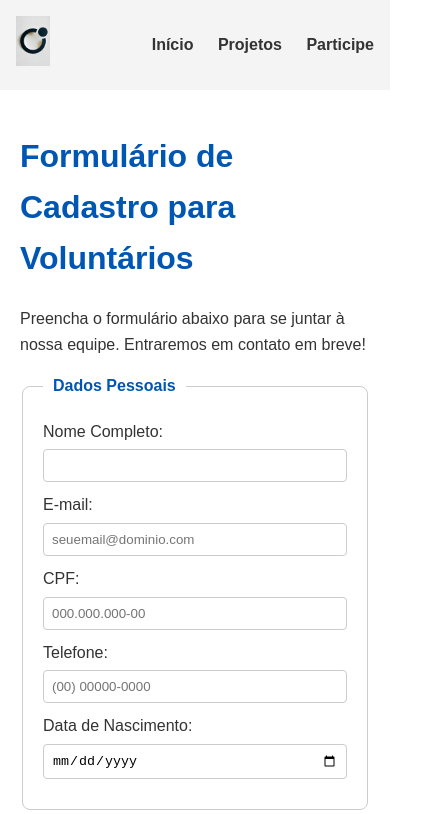
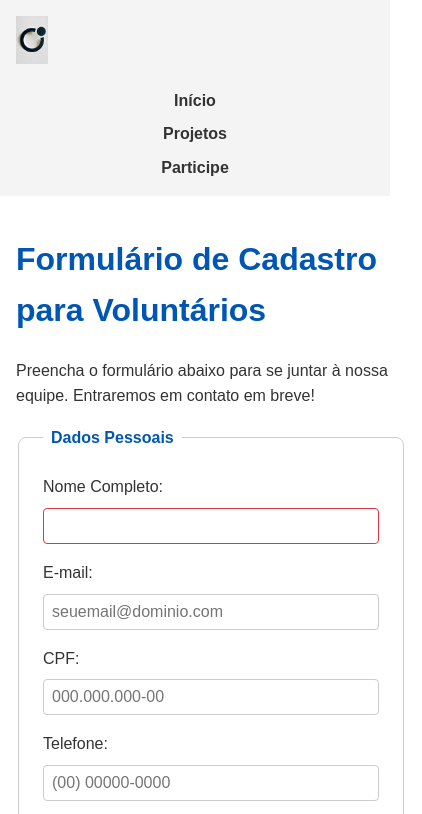
Before and after one commit to ProBezerra/PROJETO-ONG, a plain HTML site: page projeto-ong/seu-projeto-ong/index/cadastro.html in a window 390 px wide. Shown: the top 814 px of the page, 422 px wide, since content can reach past the window. Drawn offline with Linux system fonts and the light colour scheme; files that its build step writes are made by us from their sources; files whose address does not match are found by name.

Commit message:
Update style.css

```diff
--- a/projeto-ong/seu-projeto-ong/css/style.css
+++ b/projeto-ong/seu-projeto-ong/css/style.css
@@ -1,20 +1,64 @@
 /* Estilos gerais e reset básico */
+:root {
+    /* Paleta de Cores */
+    --cor-primaria: #007bff; /* Azul vibrante */
+    --cor-secundaria: #0056b3; /* Azul mais escuro */
+    --cor-neutra-clara: #f4f4f4; /* Cinza claro */
+    --cor-neutra-media: #ccc; /* Cinza médio */
+    --cor-neutra-escura: #333; /* Cinza escuro para texto */
+    --cor-sucesso: #28a745; /* Verde para sucesso */
+    --cor-alerta: #ffc107; /* Amarelo para alerta */
+    --cor-erro: #dc3545; /* Vermelho para erro */
+
+    /* Tipografia */
+    --tamanho-fonte-xs: 0.75rem; /* 12px */
+    --tamanho-fonte-sm: 0.875rem; /* 14px */
+    --tamanho-fonte-base: 1rem; /* 16px */
+    --tamanho-fonte-lg: 1.25rem; /* 20px */
+    --tamanho-fonte-xl: 1.5rem; /* 24px */
+    --tamanho-fonte-xxl: 2rem; /* 32px */
+
+    /* Espaçamento Modular (base 8px) */
+    --espaco-1: 0.5rem; /* 8px */
+    --espaco-2: 1rem; /* 16px */
+    --espaco-3: 1.5rem; /* 24px */
+    --espaco-4: 2rem; /* 32px */
+    --espaco-5: 3rem; /* 48px */
+    --espaco-6: 4rem; /* 64px */
+
+    /* Outras variáveis */
+    --borda-arredondada: 0.5rem; /* 8px */
+    --transicao-padrao: 0.3s ease;
+
+    /* Breakpoints */
+    --breakpoint-xs: 320px;
+    --breakpoint-sm: 576px;
+    --breakpoint-md: 768px;
+    --breakpoint-lg: 992px;
+    --breakpoint-xl: 1200px;
+}
+
 body {
     font-family: sans-serif;
     line-height: 1.6;
     margin: 0;
-    color: #333;
+    color: var(--cor-neutra-escura);
+    font-size: var(--tamanho-fonte-base);
+    display: grid;
+    grid-template-rows: auto 1fr auto; /* Header, Main content, Footer */
+    min-height: 100vh;
 }
 
 main {
-    padding: 20px;
+    padding: var(--espaco-3);
     max-width: 900px;
     margin: 0 auto;
+    width: 100%;
 }
 
 header, footer {
-    background-color: #f4f4f4;
-    padding: 1rem;
+    background-color: var(--cor-neutra-clara);
+    padding: var(--espaco-2);
     text-align: center;
 }
 
@@ -22,82 +66,223 @@ nav {
     display: flex;
     justify-content: space-between;
     align-items: center;
+    flex-wrap: wrap; /* Permite que os itens da nav quebrem a linha */
 }
 
 nav ul {
     list-style: none;
     padding: 0;
+    margin: 0;
+    display: flex;
+    gap: var(--espaco-3);
 }
 
 nav ul li {
     display: inline;
-    margin-left: 20px;
 }
 
 nav a {
     text-decoration: none;
-    color: #333;
+    color: var(--cor-neutra-escura);
     font-weight: bold;
+    transition: color var(--transicao-padrao);
+}
+
+nav a:hover, nav a:focus {
+    color: var(--cor-primaria);
+    outline: none; /* Remove o outline padrão para melhor controle visual */
 }
 
 .logo {
-    max-height: 50px;
+    max-height: var(--espaco-5);
 }
 
 h1, h2, h3 {
-    color: #0056b3;
+    color: var(--cor-secundaria);
 }
 
 /* Imagens */
 .hero-banner, .projeto-card img {
     width: 100%;
     height: auto;
-    border-radius: 8px;
+    border-radius: var(--borda-arredondada);
 }
+
+/* Grid de 12 Colunas */
+.grid-container {
+    display: grid;
+    grid-template-columns: repeat(12, 1fr);
+    gap: var(--espaco-2);
+}
+
+.col-1 { grid-column: span 1; }
+.col-2 { grid-column: span 2; }
+.col-3 { grid-column: span 3; }
+.col-4 { grid-column: span 4; }
+.col-5 { grid-column: span 5; }
+.col-6 { grid-column: span 6; }
+.col-7 { grid-column: span 7; }
+.col-8 { grid-column: span 8; }
+.col-9 { grid-column: span 9; }
+.col-10 { grid-column: span 10; }
+.col-11 { grid-column: span 11; }
+.col-12 { grid-column: span 12; }
 
 /* Formulário */
 .form-cadastro {
     display: flex;
     flex-direction: column;
-    gap: 20px;
+    gap: var(--espaco-3);
 }
 
 .form-cadastro fieldset {
-    border: 1px solid #ccc;
-    border-radius: 8px;
-    padding: 20px;
+    border: 1px solid var(--cor-neutra-media);
+    border-radius: var(--borda-arredondada);
+    padding: var(--espaco-3);
 }
 
 .form-cadastro legend {
     font-weight: bold;
-    color: #0056b3;
-    padding: 0 10px;
+    color: var(--cor-secundaria);
+    padding: 0 var(--espaco-1);
 }
 
 .form-cadastro label {
     display: block;
-    margin-bottom: 5px;
+    margin-bottom: var(--espaco-1);
 }
 
 .form-cadastro input {
     width: 100%;
-    padding: 8px;
-    margin-bottom: 10px;
-    border: 1px solid #ccc;
-    border-radius: 4px;
+    padding: var(--espaco-1);
+    margin-bottom: var(--espaco-2);
+    border: 1px solid var(--cor-neutra-media);
+    border-radius: 0.25rem; /* 4px */
     box-sizing: border-box;
+    font-size: var(--tamanho-fonte-base);
+    transition: border-color var(--transicao-padrao);
+}
+
+.form-cadastro input:focus {
+    border-color: var(--cor-primaria);
+    outline: none;
 }
 
 .form-cadastro button {
-    background-color: #007bff;
+    background-color: var(--cor-primaria);
     color: white;
-    padding: 12px 20px;
+    padding: var(--espaco-2) var(--espaco-3);
     border: none;
-    border-radius: 4px;
+    border-radius: 0.25rem; /* 4px */
     cursor: pointer;
-    font-size: 16px;
+    font-size: var(--tamanho-fonte-base);
+    transition: background-color var(--transicao-padrao);
 }
 
 .form-cadastro button:hover {
-    background-color: #0056b3;
+    background-color: var(--cor-secundaria);
 }
+
+.form-cadastro button:focus {
+    outline: 2px solid var(--cor-primaria);
+    outline-offset: 2px;
+}
+
+.form-cadastro button:active {
+    background-color: var(--cor-secundaria);
+    transform: translateY(1px);
+}
+
+.form-cadastro button:disabled {
+    background-color: var(--cor-neutra-media);
+    cursor: not-allowed;
+}
+
+/* Validação de formulário */
+.form-cadastro input:valid:not(:placeholder-shown) {
+    border-color: var(--cor-sucesso);
+}
+
+.form-cadastro input:invalid:not(:placeholder-shown) {
+    border-color: var(--cor-erro);
+}
+
+/* Media Queries para Responsividade */
+
+/* Mobile Extra Pequeno (ex: 320px) */
+@media (max-width: 320px) {
+    body {
+        font-size: var(--tamanho-fonte-sm);
+    }
+    nav ul {
+        flex-direction: column;
+        width: 100%;
+        text-align: center;
+        gap: var(--espaco-1);
+    }
+    nav ul li {
+        margin-left: 0;
+    }
+    .logo {
+        max-height: var(--espaco-4);
+    }
+}
+
+/* Mobile Pequeno (ex: 576px) */
+@media (max-width: 576px) {
+    main {
+        padding: var(--espaco-2);
+    }
+    nav ul {
+        flex-direction: column;
+        width: 100%;
+        text-align: center;
+        gap: var(--espaco-1);
+    }
+    nav ul li {
+        margin-left: 0;
+    }
+}
+
+/* Tablet (ex: 768px) */
+@media (max-width: 768px) {
+    .grid-container {
+        grid-template-columns: repeat(6, 1fr); /* Reduz para 6 colunas em tablets */
+    }
+    .col-md-1 { grid-column: span 1; }
+    .col-md-2 { grid-column: span 2; }
+    .col-md-3 { grid-column: span 3; }
+    .col-md-4 { grid-column: span 4; }
+    .col-md-5 { grid-column: span 5; }
+    .col-md-6 { grid-column: span 6; }
+    .col-md-7 { grid-column: span 7; }
+    .col-md-8 { grid-column: span 8; }
+    .col-md-9 { grid-column: span 9; }
+    .col-md-10 { grid-column: span 10; }
+    .col-md-11 { grid-column: span 11; }
+    .col-md-12 { grid-column: span 12; }
+
+    nav {
+        flex-direction: column;
+        align-items: flex-start;
+    }
+    nav ul {
+        margin-top: var(--espaco-2);
+        width: 100%;
+        justify-content: center;
+    }
+}
+
+/* Desktop Pequeno (ex: 992px) */
+@media (max-width: 992px) {
+    main {
+        max-width: 960px;
+    }
+}
+
+/* Desktop Grande (ex: 1200px) */
+@media (min-width: 1200px) {
+    main {
+        max-width: 1140px;
+    }
+}
```
